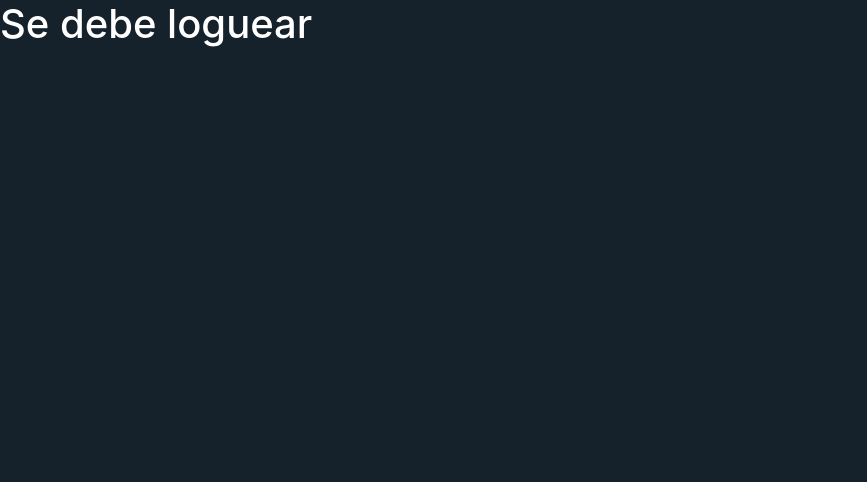
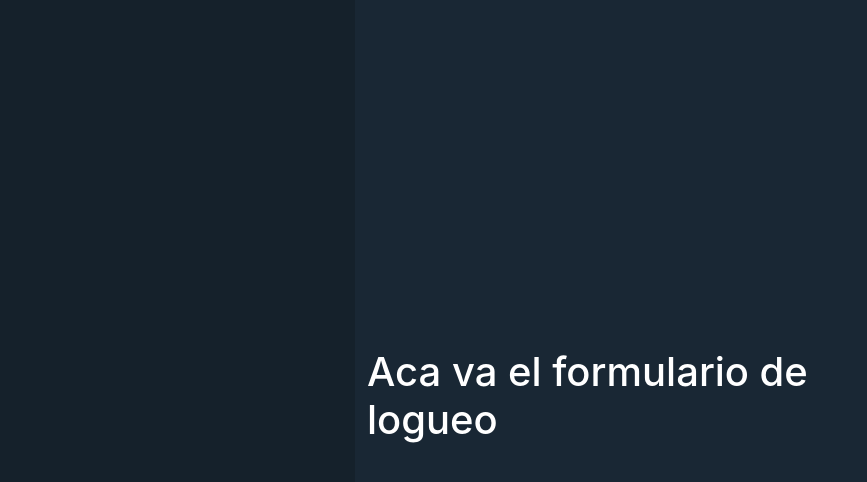
Before and after one commit to remolacho/communities-app, a React (Create React App) app: page / in a window 1280 px wide. Shown: the top 482 px of the page, without its empty margins (0-867 px from the left). Built offline with nearby package versions, Linux system fonts and the light colour scheme.

Commit message:
se esta creando el form de login

```diff
--- /dev/null
+++ b/src/components/users/forms/SignInForm/SignInForm.js
@@ -0,0 +1,11 @@
+import React from "react";
+import { Link } from 'react-router-dom'
+
+import "./SignInForm.scss"
+
+
+export default function SignInForm(props){
+    return (
+        <h1>Aca va el formulario de logueo</h1>
+    )
+}
--- /dev/null
+++ b/src/components/users/forms/SignInForm/SignInForm.scss
@@ -0,0 +1,27 @@
+@import "../../../../scss/index";
+
+.sign-in-form {
+  h2{
+    font-weight: bold;
+    padding-bottom: 30px;
+  }
+
+  .form-control{
+    margin-bottom: 25px;
+    font-size: 25px;
+  }
+
+  button{
+    width: 100%;
+    font-size: 20px;
+    font-weight: bold;
+    padding: 10px;
+    border-radius: 50px;
+    margin-top: 20px;
+
+    .spinner-border {
+      width: 25px;
+      height: 25px;
+    }
+  }
+}
--- /dev/null
+++ b/src/components/users/forms/SignInForm/index.js
@@ -0,0 +1 @@
+export { default } from "./SignInForm"
--- a/src/pages/users/SignIn/SignIn.js
+++ b/src/pages/users/SignIn/SignIn.js
@@ -1,12 +1,19 @@
 import React from "react";
-import { Link } from 'react-router-dom'
+import { Container, Row, Col } from "react-bootstrap";
+import SignInForm from "../../../components/users/forms/SignInForm";
+
+import "./SignIn.scss"
 
 function SignIn(props){
     return (
-        <div>
-            <h1>Se debe loguear</h1>
-        </div>
-    )
+        <Container>
+            <Row>
+                <Col md={{ span: 6, offset: 3 }} className={"sign-in-body"}>
+                    <SignInForm/>
+                </Col>
+            </Row>
+        </Container>
+    );
 }
 
 export default SignIn
--- /dev/null
+++ b/src/pages/users/SignIn/SignIn.scss
@@ -0,0 +1,9 @@
+@import "../../../scss/index";
+
+.sign-in-body{
+    background-color: $background-dark-light;
+    display: flex;
+    justify-content: center;
+    align-items: center;
+    height: 100vh;
+}
```
